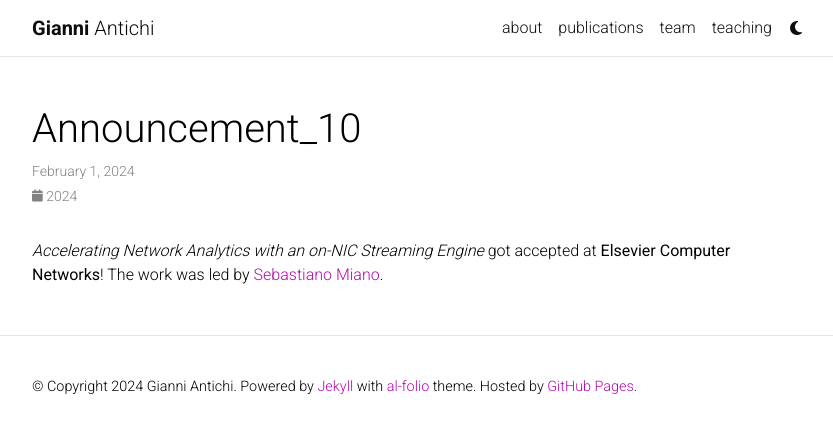
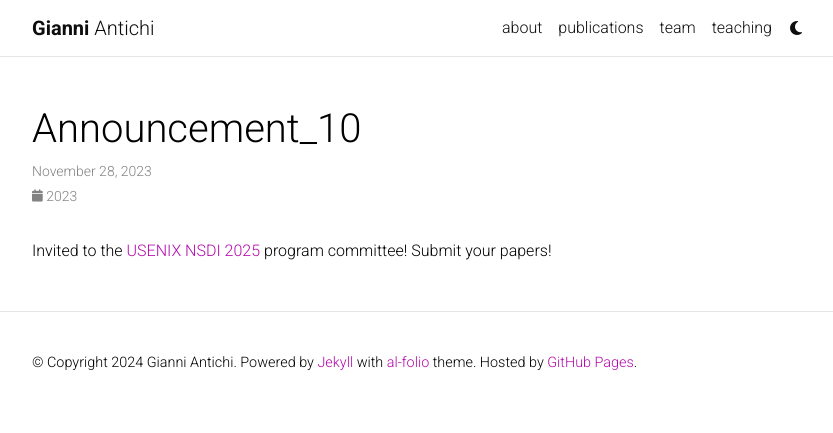
Before and after one commit to GianniAntichi/GianniAntichi.github.io, a Jekyll site: the page built from _news/announcement_10.md, in a window 1280 px wide. Shown: the top 433 px of the page, without its empty margins (223-1056 px from the left). Built offline with Jekyll 4.4.1, drawn with Linux system fonts in a browser that asks for light colours; comment, search, counter and statistics services are not loaded; a style sheet for code colours, icons or effects is not loaded.

Commit message:
added some news

```diff
--- a/_news/announcement_10.md
+++ b/_news/announcement_10.md
@@ -1,8 +1,8 @@
 ---
 layout: post
-date: 2024-02-01 13:00:00-0400
+date: 2023-11-28 16:00:00-0400
 inline: true
 related_posts: false
 ---
 
-<i>Accelerating Network Analytics with an on-NIC Streaming Engine</i> got accepted at <b>Elsevier Computer Networks</b>! The work was led by [Sebastiano Miano](https://sebymiano.github.io/).
+Invited to the [USENIX NSDI 2025](https://www.usenix.org/conference/nsdi25) program committee! Submit your papers!
```
Also changed, not shown: _news/announcement_11.md (added, +8 -0 lines), _news/announcement_12.md (added, +8 -0 lines), _news/announcement_8.md (+2 -2 lines), _news/announcement_9.md (+2 -2 lines).
